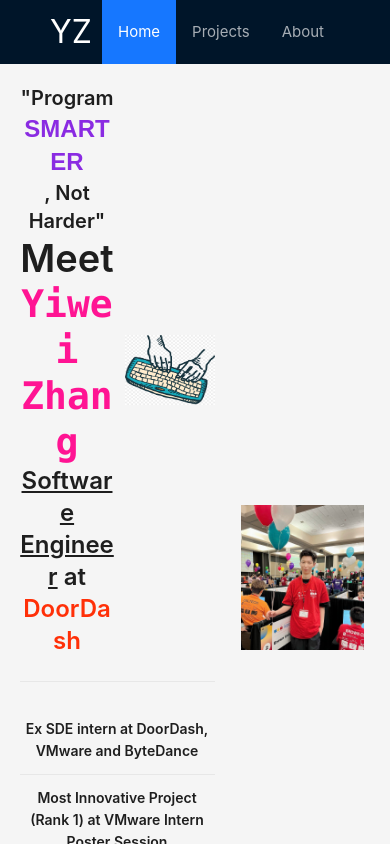
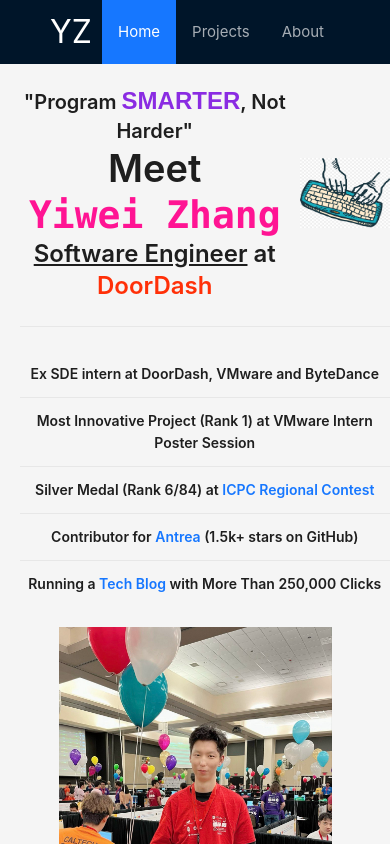
Before and after one commit to ZhangYW18/portfolio, a React (Create React App) app: page / in a window 390 px wide. Shown: the top 844 px of the page. Built offline with nearby package versions, Linux system fonts and the light colour scheme.

Commit message:
use media query for home page

```diff
--- a/src/About/About.jsx
+++ b/src/About/About.jsx
@@ -1,5 +1,5 @@
 import React from 'react';
-import {Carousel, Flex} from "antd";
+import {Flex} from "antd";
 
 import '../Blog/blog.css'
 import AboutSection from "./AboutSection/AboutSection";
--- a/src/About/AboutSection/AboutSection.jsx
+++ b/src/About/AboutSection/AboutSection.jsx
@@ -1,5 +1,5 @@
 import React from 'react';
-import {Carousel, Flex, Image, Typography} from "antd";
+import {Flex, Image, Typography} from "antd";
 import { useMediaQuery } from 'react-responsive';
 
 const { Title } = Typography;
@@ -14,7 +14,7 @@
 
 function AboutSection(props) {
   const isTablet = useMediaQuery({ query: '(max-width: 1200px)' });
-  const isMobile = useMediaQuery({ query: '(max-width: 768px)' });
+  // const isMobile = useMediaQuery({ query: '(max-width: 768px)' });
 
   const {title, paragraphs, picUrl, reverse} = props
 
--- a/src/Home/Home.jsx
+++ b/src/Home/Home.jsx
@@ -1,6 +1,7 @@
 import React from 'react';
 import {Divider, Flex, Image, List, Typography} from 'antd';
 import "./Home.css"
+import {useMediaQuery} from "react-responsive";
 
 const { Title, Text } = Typography;
 
@@ -15,11 +16,14 @@
 ];
 
 function Home(props) {
+  const isTablet = useMediaQuery({ query: '(max-width: 1200px)' });
+  // const isMobile = useMediaQuery({ query: '(max-width: 768px)' });
+
   return (
-    <Flex>
+    <Flex vertical={isTablet}>
       <Flex justify={'center'} align={'center'} vertical
             style={{
-              width: '55%',
+              width: isTablet ? '100%' : '55%',
               padding: '5% 0 5% 5%',
             }}>
 
@@ -42,7 +46,7 @@
             </Title>
           </div>
 
-          <Flex align={'center'}>
+          <Flex align={'center'} width={"100%"}>
             <img src={process.env.PUBLIC_URL + "/images/keyboard.jpg"} alt="Keyboard" style={{
               width: '100px',
               height: '70px',
@@ -61,7 +65,9 @@
         )}/>
 
       </Flex>
-      <Flex justify={'center'} align={'center'} style={{ width: '45%' }}>
+      <Flex justify={'center'} align={'center'} style={{
+        width: isTablet ? '100%' : '45%',
+      }}>
         <Image
           src={process.env.PUBLIC_URL + "/images/home.jpeg"}
           style={{ width: '70%', maxHeight: '800px' }}
```
